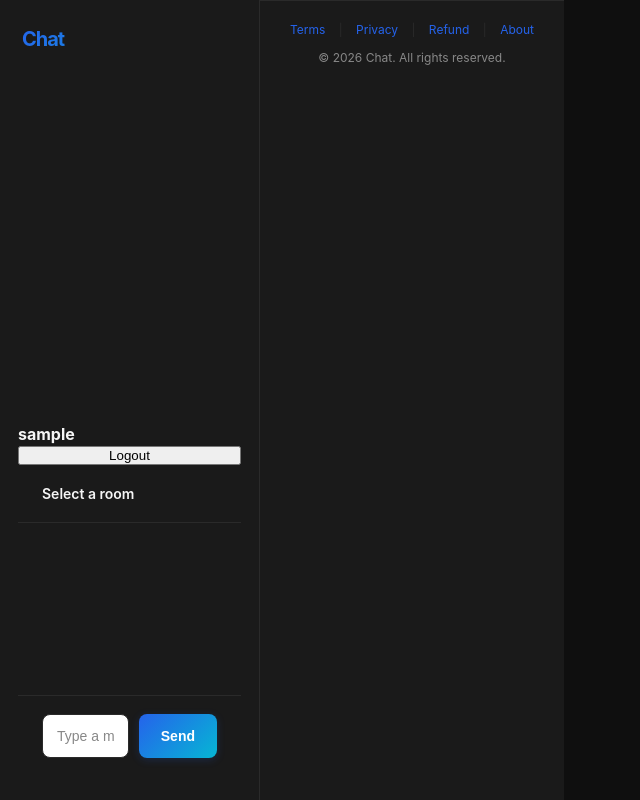
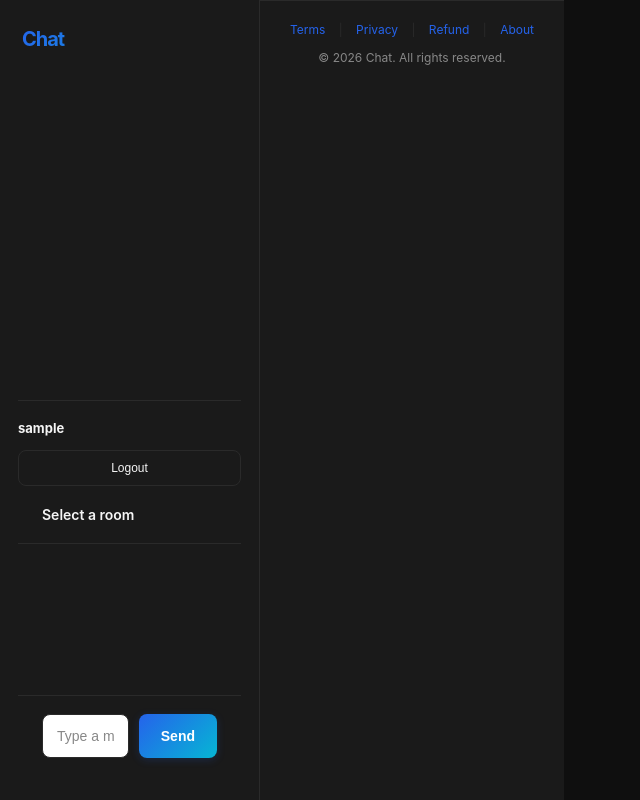
Before and after one commit to janavsurana/chatapp, a website: page public/chat.html in a window 1280 px wide. Shown: the whole page, without its empty margins (0-640 px from the left). Drawn offline with nearby package versions, Linux system fonts and the light colour scheme; no server answers; sample sign-in values are in the browser's storage.

Commit message:
Restore sidebar

```diff
--- a/public/chat.html
+++ b/public/chat.html
@@ -24,11 +24,13 @@
       <ul class="room-list" id="room-list">
         <!-- Rooms loaded here -->
       </ul>
+     <div class="sidebar-footer">
     <div class="status">
   <strong id="username-display">User</strong>
 </div>
 
-<button onclick="handleLogout()">Logout</button>
+  <button onclick="handleLogout()">Logout</button>
+</div>
 
     <!-- CHAT MAIN -->
     <div class="chat-main">
```
